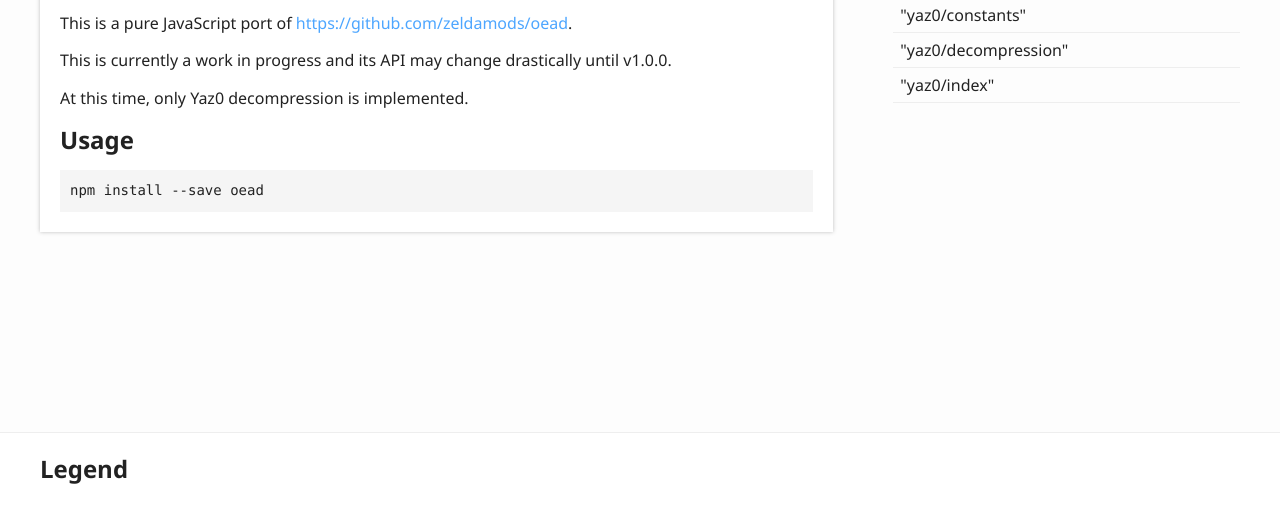
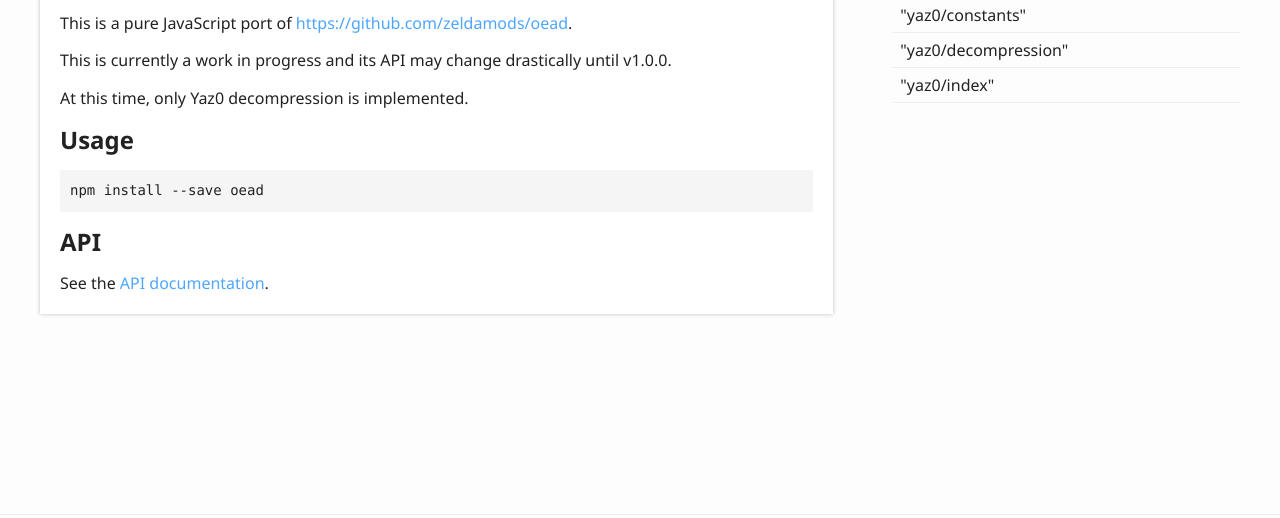
Before and after one commit to jordanbtucker/oead, a website: page docs/index.html in a window 1280 px wide. Shown: the part 282-800 px from the top of the page. Drawn offline with Linux system fonts and the light colour scheme.

Commit message:
docs: add link to API docs in README

```diff
--- a/docs/index.html
+++ b/docs/index.html
@@ -76,6 +76,10 @@
 					<h2>Usage</h2>
 				</a>
 				<pre><code class="language-bash">npm install --save oead</code></pre>
+				<a href="#api" id="api" style="color: inherit; text-decoration: none;">
+					<h2>API</h2>
+				</a>
+				<p>See the <a href="https://jordanbtucker.github.io/oead/globals.html">API documentation</a>.</p>
 			</div>
 		</div>
 		<div class="col-4 col-menu menu-sticky-wrap menu-highlight">
```
Also changed, not shown: README.md.
